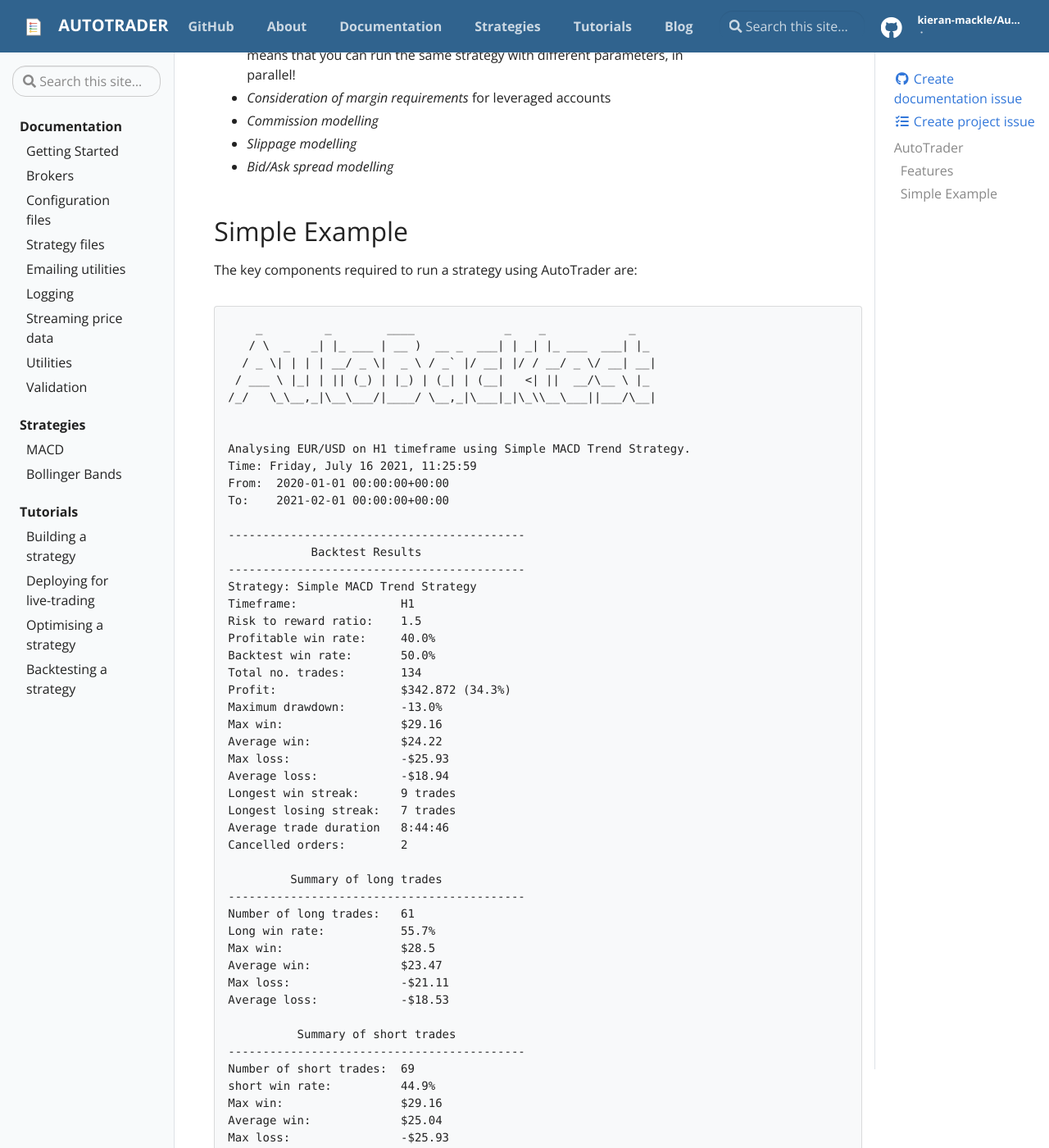
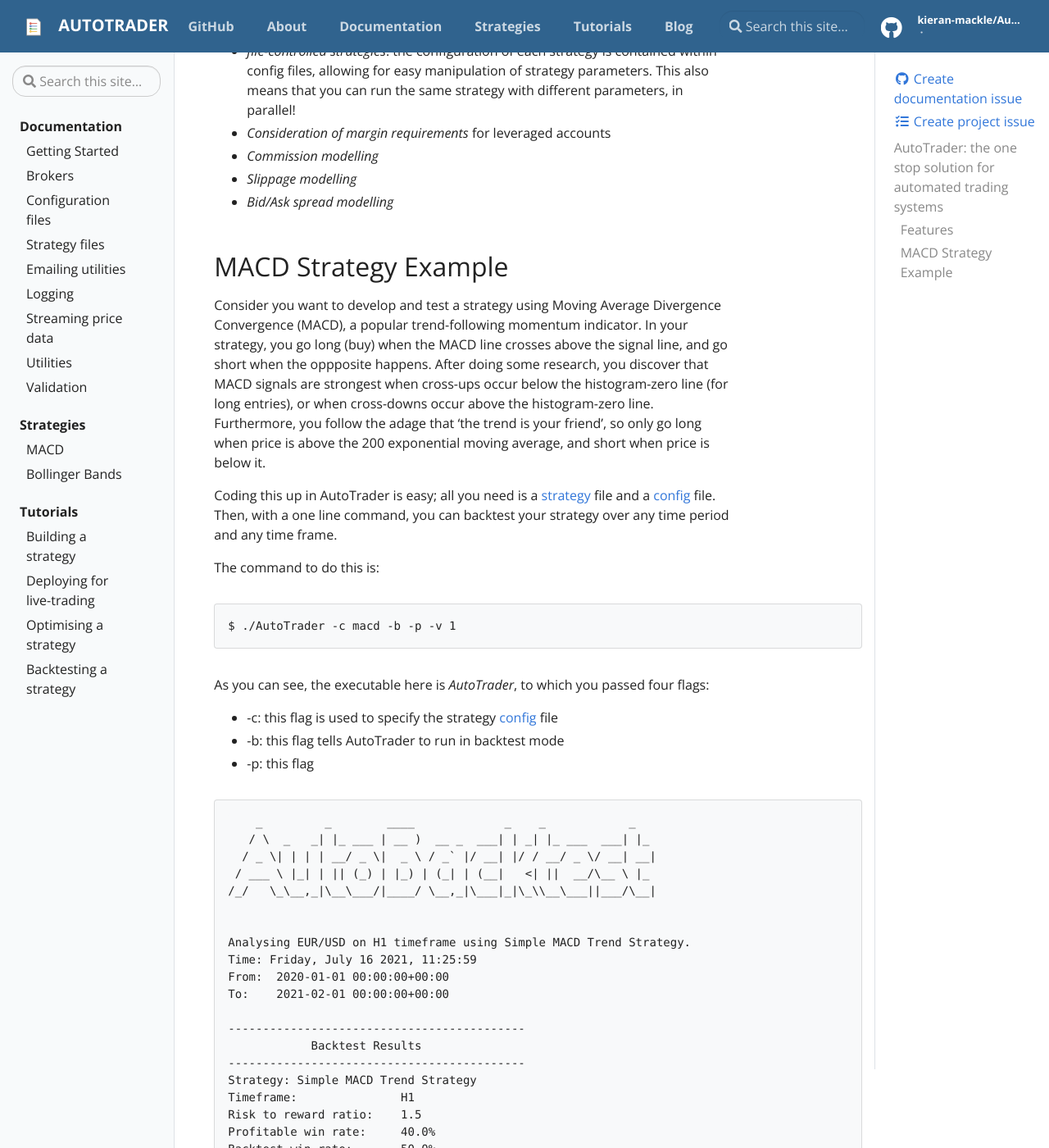
Before and after one commit to kieran-mackle/AutoTrader, a Jekyll site: the page built from docs/pages/index.md, in a window 1280 px wide and 1400 px high, scrolled down 855 px. Shown: the whole window at 82% size. Built offline with Jekyll 4.4.1, drawn with Linux system fonts in a browser that asks for light colours; some of the changed text lies outside the part shown.

Commit message:
Update index.md

````diff
--- a/docs/pages/index.md
+++ b/docs/pages/index.md
@@ -4,7 +4,7 @@
 permalink: /
 ---
 
-# AutoTrader
+# AutoTrader: the one stop solution for automated trading systems
 AutoTrader is an event-driven platform indended to help in the development, optimisation and deployment of automated trading systems.
 
 A basic level of experience with Python is recommended for using AutoTrader, but the documentation aims to be clear enough that a beginner
@@ -36,9 +36,29 @@
  - *Bid/Ask spread modelling*
 
 
-## Simple Example
+## MACD Strategy Example
 
-The key components required to run a strategy using AutoTrader are:
+Consider you want to develop and test a strategy using Moving Average Divergence Convergence (MACD), a popular trend-following momentum indicator.
+In your strategy, you go long (buy) when the MACD line crosses above the signal line, and go short when the oppposite happens. After doing some
+research, you discover that MACD signals are strongest when cross-ups occur below the histogram-zero line (for long entries), or when cross-downs
+occur above the histogram-zero line. Furthermore, you follow the adage that 'the trend is your friend', so only go long when price is above the
+200 exponential moving average, and short when price is below it.
+
+Coding this up in AutoTrader is easy; all you need is a [strategy](/docs/strategies) file and a [config](/docs/config-files) file. Then, with a
+one line command, you can backtest your strategy over any time period and any time frame.
+
+The command to do this is:
+
+```
+$ ./AutoTrader -c macd -b -p -v 1
+```
+
+As you can see, the executable here is *AutoTrader*, to which you passed four flags:
+ - -c: this flag is used to specify the strategy [config](/docs/config-files) file
+ - -b: this flag tells AutoTrader to run in backtest mode
+ - -p: this flag
+
+
 
 ```
     _         _        ____             _    _            _
````
